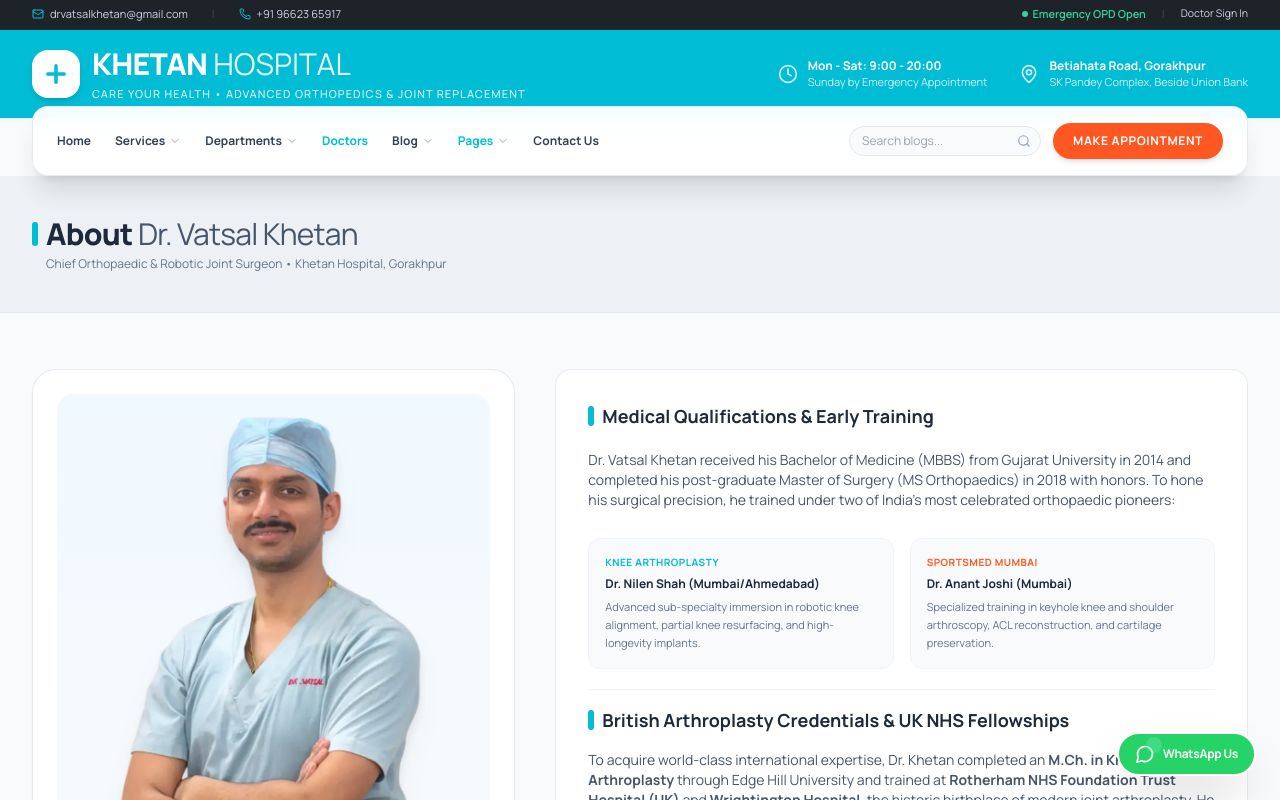
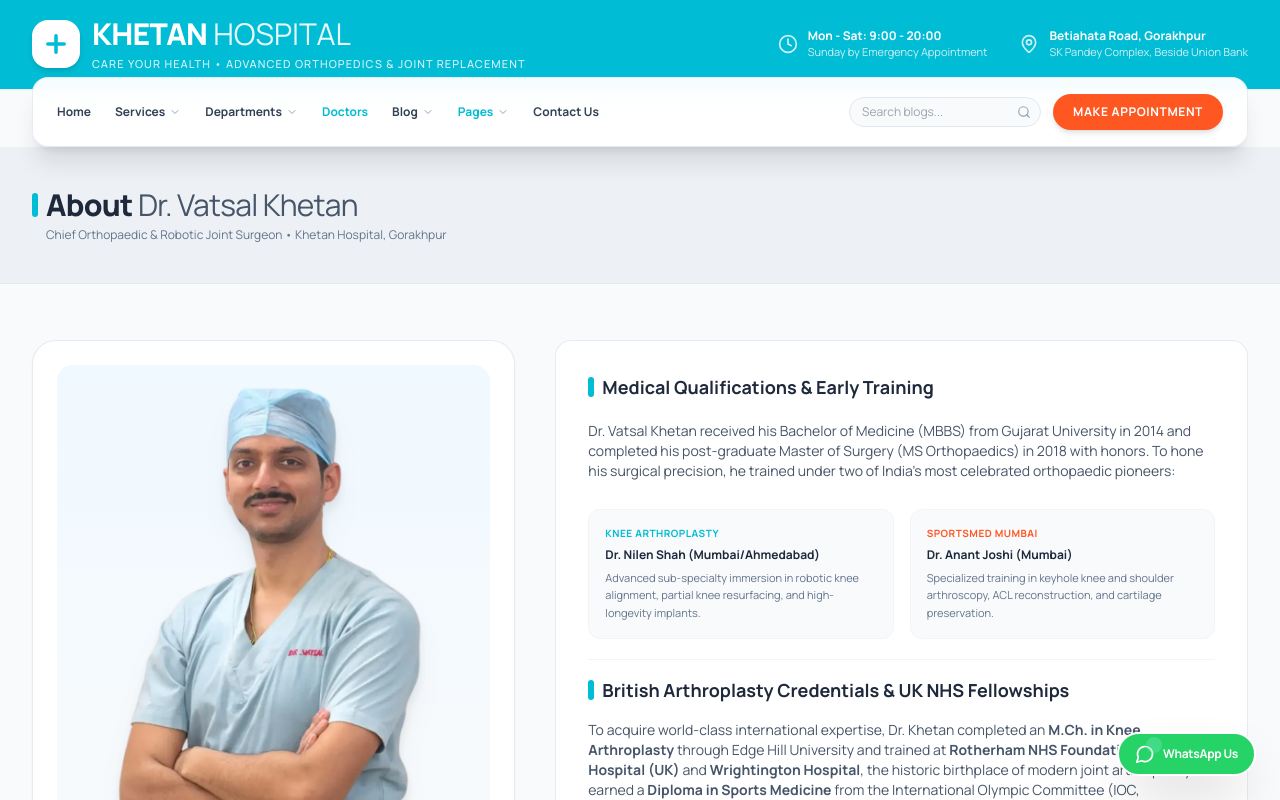
Before and after one commit to shabahatvardha-cmd/Khetan-Hospital, a React (Vite) app in the folder frontend/: page /about in a window 1280 px wide. Shown: the top 800 px of the page. Built offline with nearby package versions, Linux system fonts and the light colour scheme.

Commit message:
fix(nav): remove top thin dark bar for cleaner flush header

```diff
--- a/frontend/src/App.jsx
+++ b/frontend/src/App.jsx
@@ -127,7 +127,11 @@ export default function App() {
         </main>
 
         {/* Site Footer */}
-        <Footer onBookClick={() => setIsAppointmentModalOpen(true)} />
+        <Footer
+          onBookClick={() => setIsAppointmentModalOpen(true)}
+          onToggleAdmin={() => setIsAdminView(!isAdminView)}
+          isAdminView={isAdminView}
+        />
 
         {/* Global Appointment Booking Modal */}
         <AppointmentModal
--- a/frontend/src/components/layout/Footer.jsx
+++ b/frontend/src/components/layout/Footer.jsx
@@ -12,7 +12,7 @@ import {
 } from 'lucide-react';
 import { clinicInfo } from '../../data/clinicContent';
 
-export const Footer = ({ onBookClick }) => {
+export const Footer = ({ onBookClick, onToggleAdmin, isAdminView }) => {
   const scrollToTop = () => {
     window.scrollTo({ top: 0, behavior: 'smooth' });
   };
@@ -145,8 +145,19 @@ export const Footer = ({ onBookClick }) => {
 
         {/* Bottom Bar: Copyright & Scroll to Top */}
         <div className="pt-6 flex flex-col sm:flex-row items-center justify-between gap-4 text-xs text-slate-500">
-          <div>
-            Copyright &copy; 2026 <strong>Khetan Hospital</strong>. All rights reserved.
+          <div className="flex items-center gap-2">
+            <span>Copyright &copy; 2026 <strong>Khetan Hospital</strong>. All rights reserved.</span>
+            {onToggleAdmin && (
+              <>
+                <span className="text-slate-300">&bull;</span>
+                <button
+                  onClick={onToggleAdmin}
+                  className="hover:text-[#00bcd4] transition-colors text-[11px] underline cursor-pointer text-slate-400"
+                >
+                  {isAdminView ? '← Public Site' : 'Doctor Portal'}
+                </button>
+              </>
+            )}
           </div>
 
           {/* Oreo Centered Scroll-to-top Orange Dot Button */}
--- a/frontend/src/components/layout/Navbar.jsx
+++ b/frontend/src/components/layout/Navbar.jsx
@@ -29,7 +29,7 @@ export const Navbar = ({ onBookClick, onToggleAdmin, isAdminView }) => {
   // Scroll listener to pin white bar at the top on scroll
   useEffect(() => {
     const handleScroll = () => {
-      setIsScrolled(window.scrollY > 95);
+      setIsScrolled(window.scrollY > 75);
     };
     window.addEventListener('scroll', handleScroll, { passive: true });
     return () => window.removeEventListener('scroll', handleScroll);
@@ -126,44 +126,7 @@ export const Navbar = ({ onBookClick, onToggleAdmin, isAdminView }) => {
   return (
     <header className="w-full relative z-50">
 
-      {/* 1. Top Bar (Oreo Template top thin line) */}
-      <div className="bg-[#1e2229] text-slate-300 text-[11px] py-1.5 px-4 sm:px-6 lg:px-8 border-b border-white/5">
-        <div className="max-w-7xl mx-auto flex items-center justify-between">
-          <div className="flex items-center space-x-6">
-            <a
-              href="mailto:drvatsalkhetan@gmail.com"
-              className="inline-flex items-center gap-1.5 hover:text-white transition-colors"
-            >
-              <Mail className="w-3 h-3 text-[#00c5dc]" />
-              <span>drvatsalkhetan@gmail.com</span>
-            </a>
-            <span className="text-white/20 hidden sm:inline">|</span>
-            <a
-              href="tel:9662365917"
-              className="inline-flex items-center gap-1.5 hover:text-white transition-colors"
-            >
-              <Phone className="w-3 h-3 text-[#00c5dc]" />
-              <span>+91 96623 65917</span>
-            </a>
-          </div>
-
-          <div className="flex items-center space-x-4">
-            <span className="text-emerald-400 font-semibold hidden md:inline-flex items-center gap-1">
-              <span className="w-1.5 h-1.5 rounded-full bg-emerald-400 animate-pulse"></span>
-              Emergency OPD Open
-            </span>
-            <span className="text-white/20 hidden md:inline">|</span>
-            <button
-              onClick={onToggleAdmin}
-              className="hover:text-white transition-colors text-[10.5px] cursor-pointer"
-            >
-              {isAdminView ? '← Public Portal' : 'Doctor Sign In'}
-            </button>
-          </div>
-        </div>
-      </div>
-
-      {/* 2. Main Cyan Brand Header (Exact Oreo Vibrant Cyan Bar) */}
+      {/* Main Cyan Brand Header */}
       <div className="bg-[#00bcd4] text-white py-4 px-4 sm:px-6 lg:px-8 shadow-sm">
         <div className="max-w-7xl mx-auto flex flex-col md:flex-row md:items-center justify-between gap-4">
 
```
